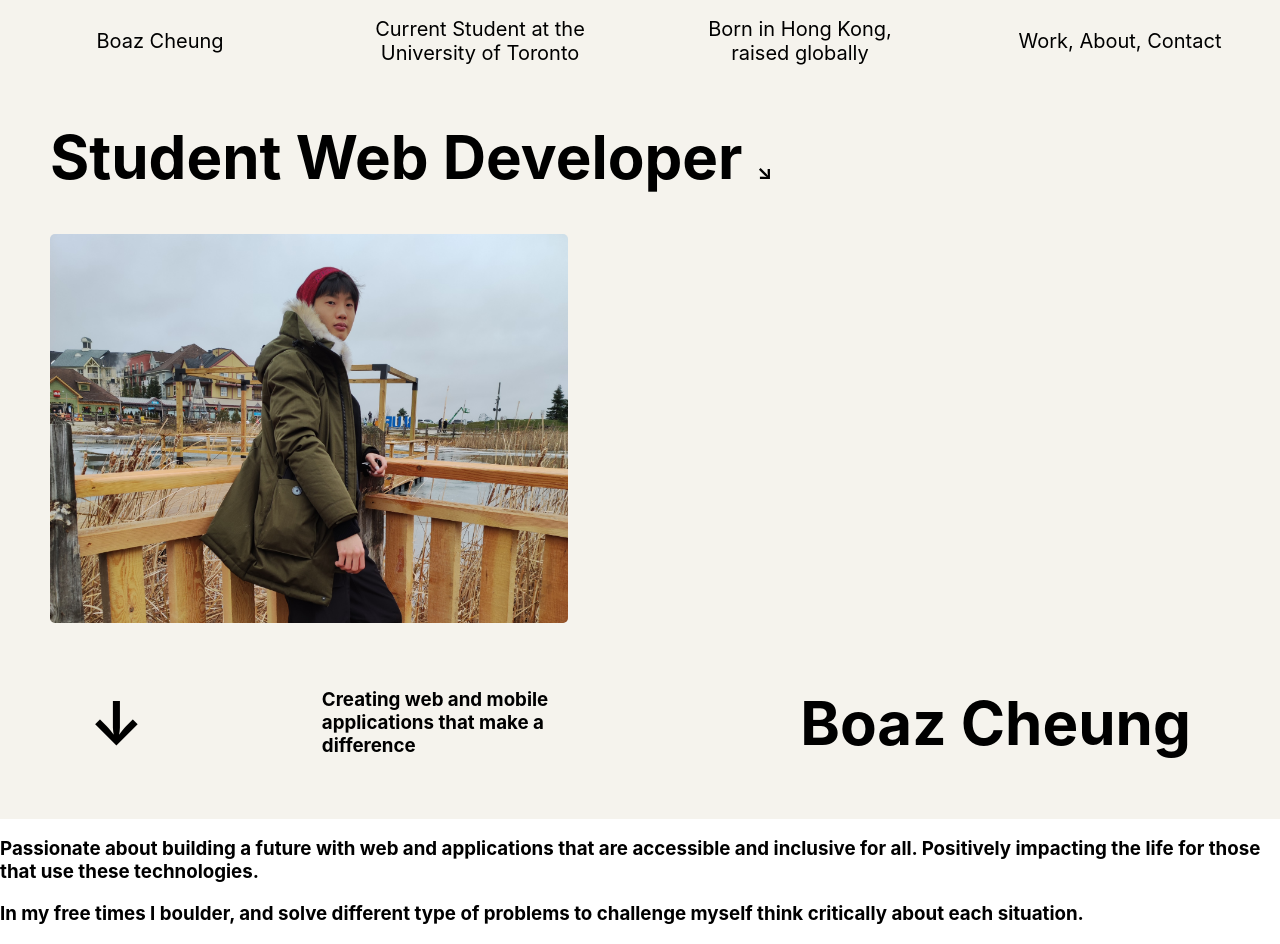
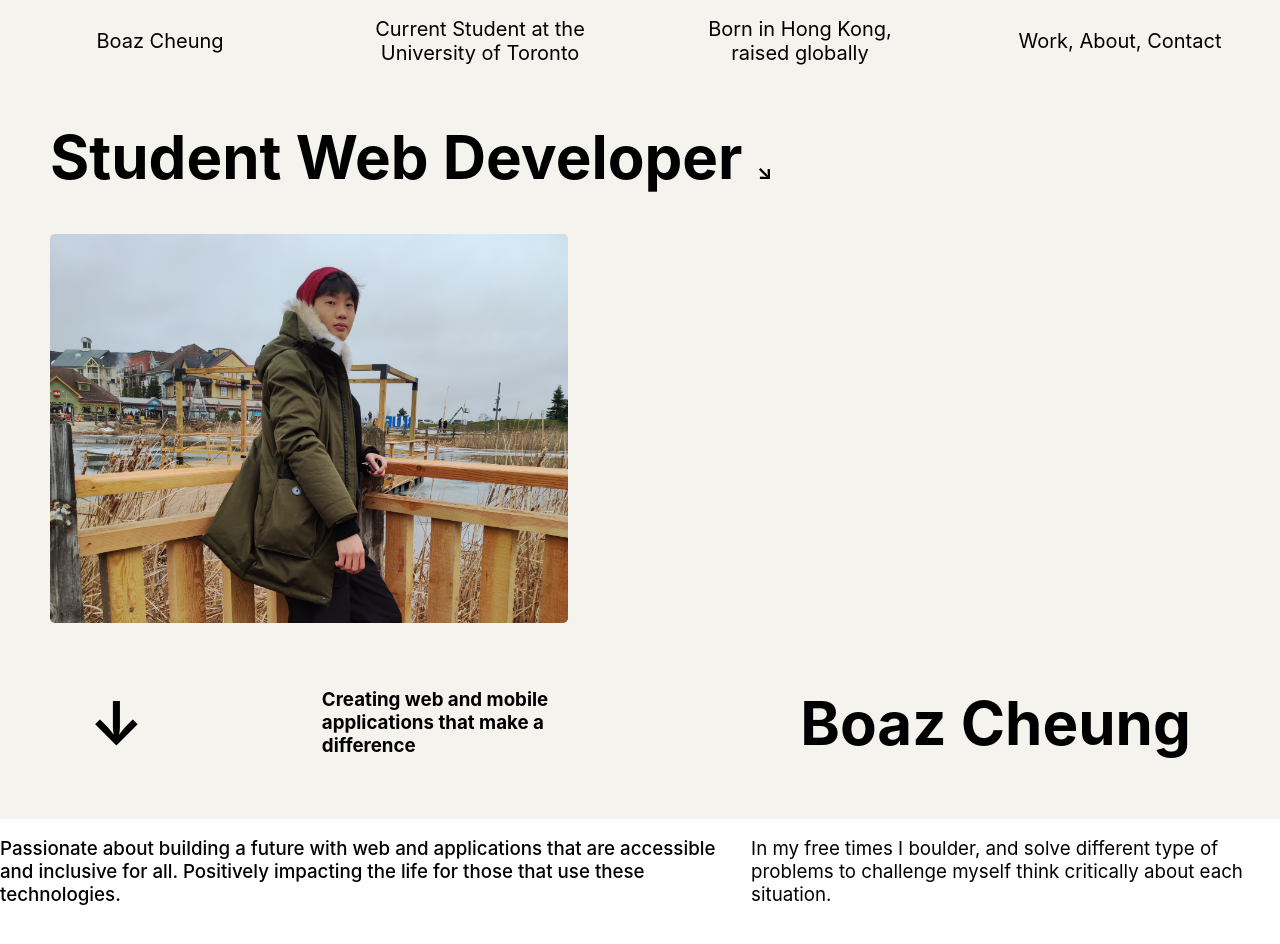
Before and after one commit to rethegreat/cur_portfolio, a React (Create React App) app: page / in a window 1280 px wide. Built offline with nearby package versions, Linux system fonts and the light colour scheme.

Commit message:
beginning of second part

```diff
--- a/src/components/Work.css
+++ b/src/components/Work.css
@@ -0,0 +1,13 @@
+.aboutMe {
+    display: flex;
+    justify-content: space-evenly;
+    flex-direction: row;
+}
+
+.work {
+    font-weight: 500;
+}
+
+.self {
+    font-weight: 400;
+}
--- a/src/components/Work.js
+++ b/src/components/Work.js
@@ -1,13 +1,14 @@
+import './Work.css'
 import React from 'react'
 
 export default function Work(){
     return (
-        <div>
-            <h3>
+        <div className='aboutMe'>
+            <h3 className='work'>
                 Passionate about building a future with web and applications that are accessible and inclusive for all. Positively impacting the life for those that use these technologies.
             </h3>
 
-            <h3>
+            <h3 className='self'>
                 In my free times I boulder, and solve different type of problems to challenge myself think critically about each situation.
             </h3>
         </div>
```
